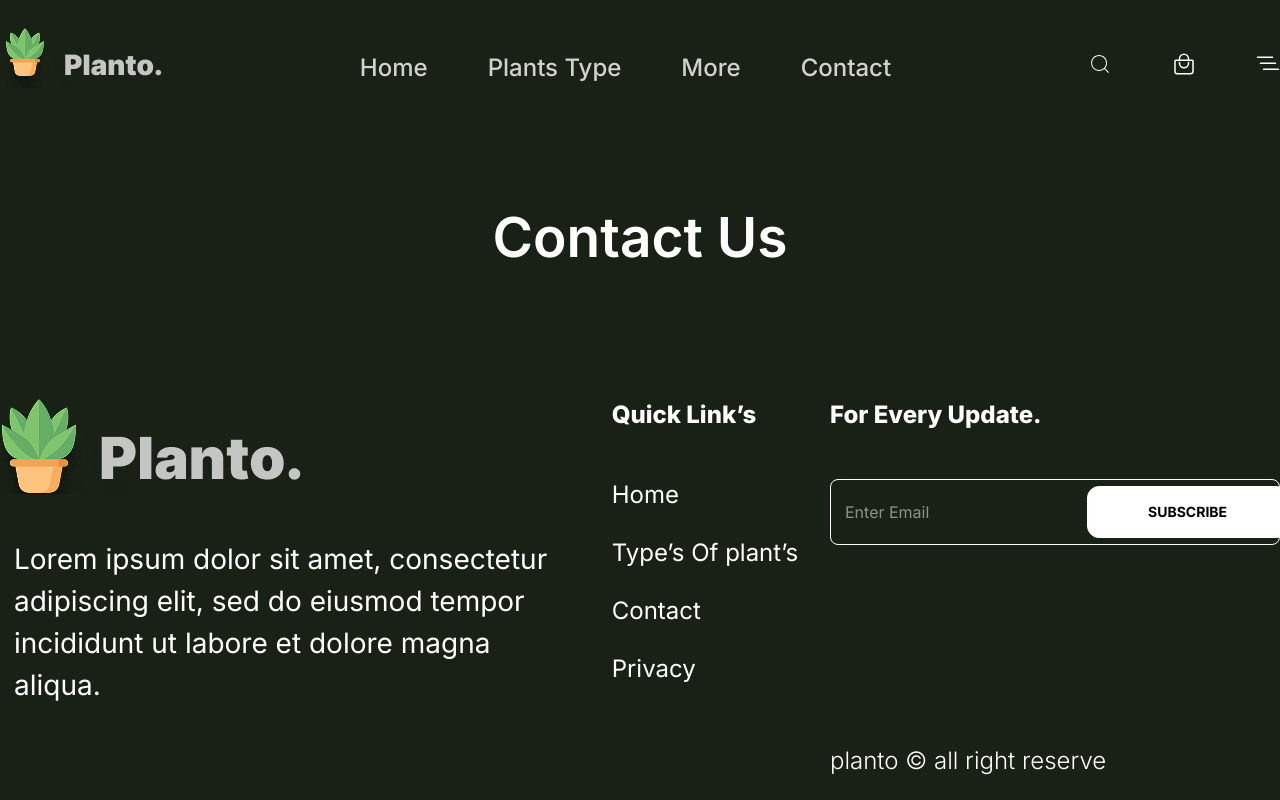
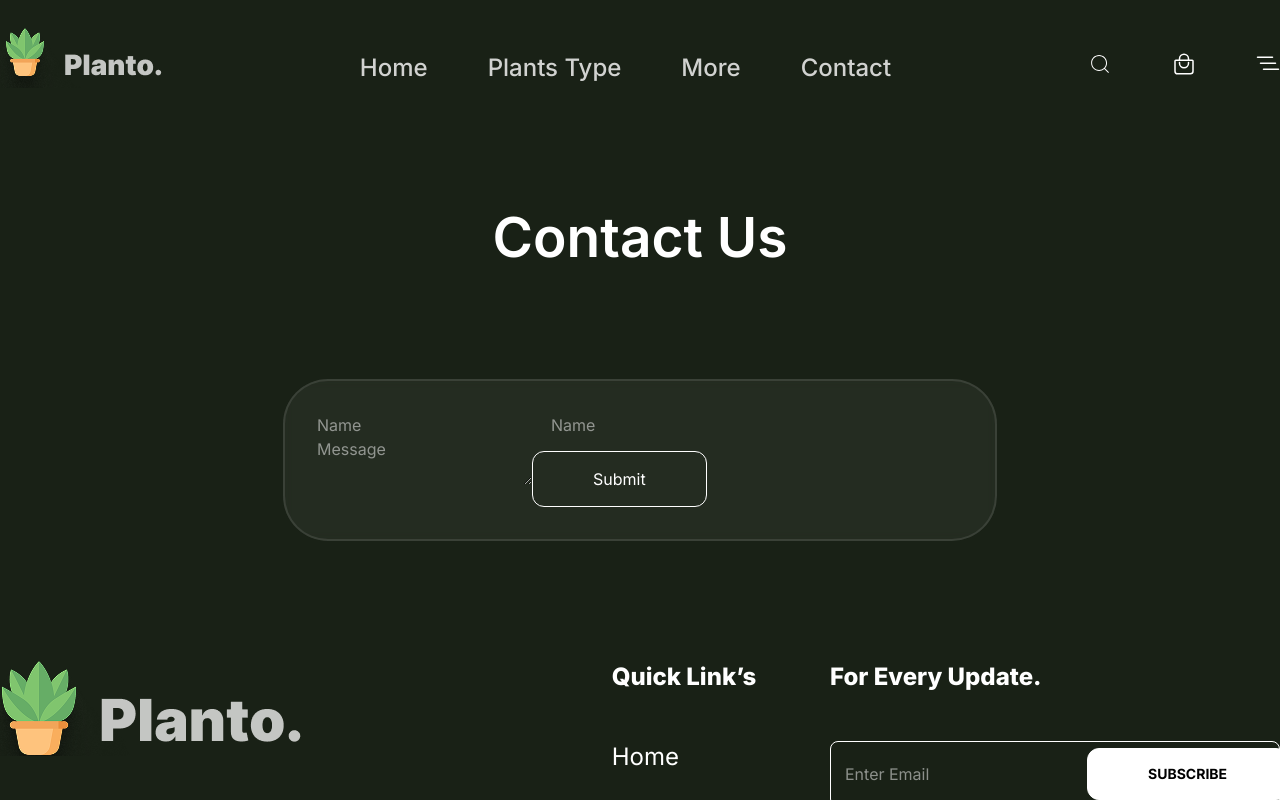
Before and after one commit to mesbaulrafi/planto, a React (Vite) app: page /contact in a window 1280 px wide. Shown: the top 800 px of the page. Built offline with nearby package versions, Linux system fonts and the light colour scheme.

Commit message:
feat : simple change Contact Part

```diff
--- a/src/components/pages/Contact.jsx
+++ b/src/components/pages/Contact.jsx
@@ -1,11 +1,19 @@
 import React from 'react'
+import Blurdiv from '../Blurdiv'
+import Button from '../Button'
 
 const Contact = () => {
   return (
    <>
    <div className="py-20">
     <div className="">
-      <h2 className='font-inter font-semibold text-[55px] text-center'>Contact Us </h2>
+      <h2 className='font-inter font-semibold text-[55px] text-center pb-25'>Contact Us </h2>
+      <Blurdiv className={'max-w-[714px] m-auto '}>
+        <input type="text" name="" id="" placeholder='Name'/>
+        <input type="email" name="" id="" placeholder='Name'/>
+        <textarea name="" id="" placeholder='Message'></textarea>
+        <Button btnText={'Submit'}/>
+      </Blurdiv>
     </div>
    </div>
    </>
```
